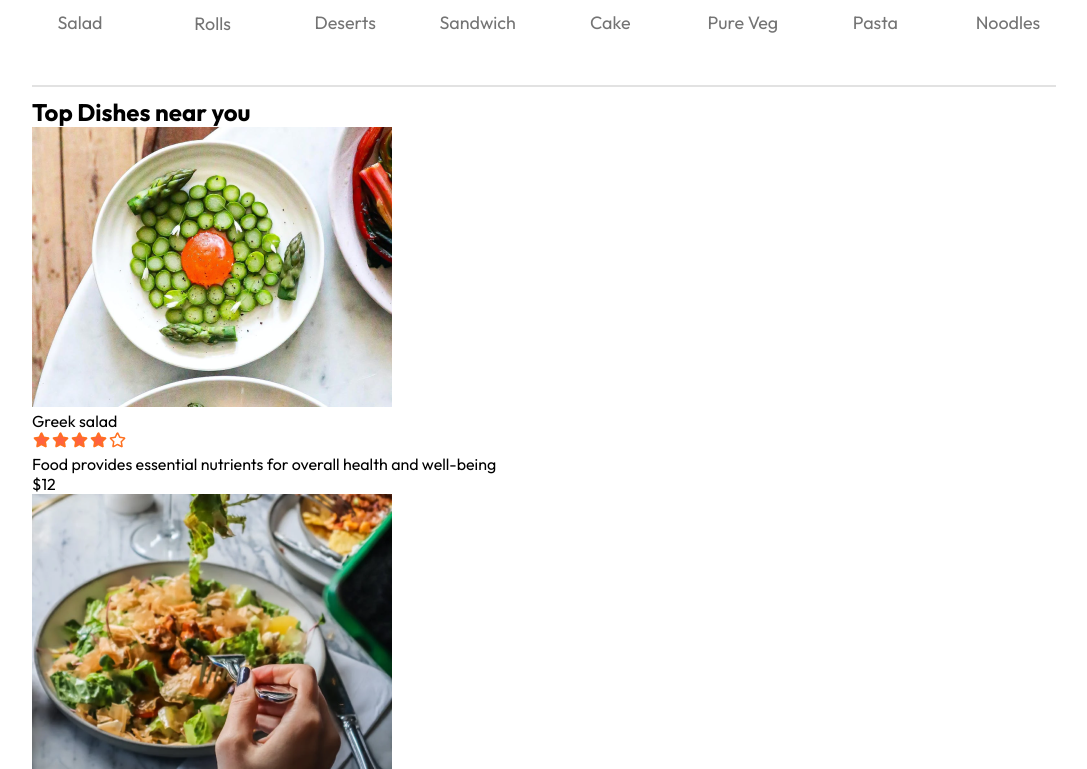
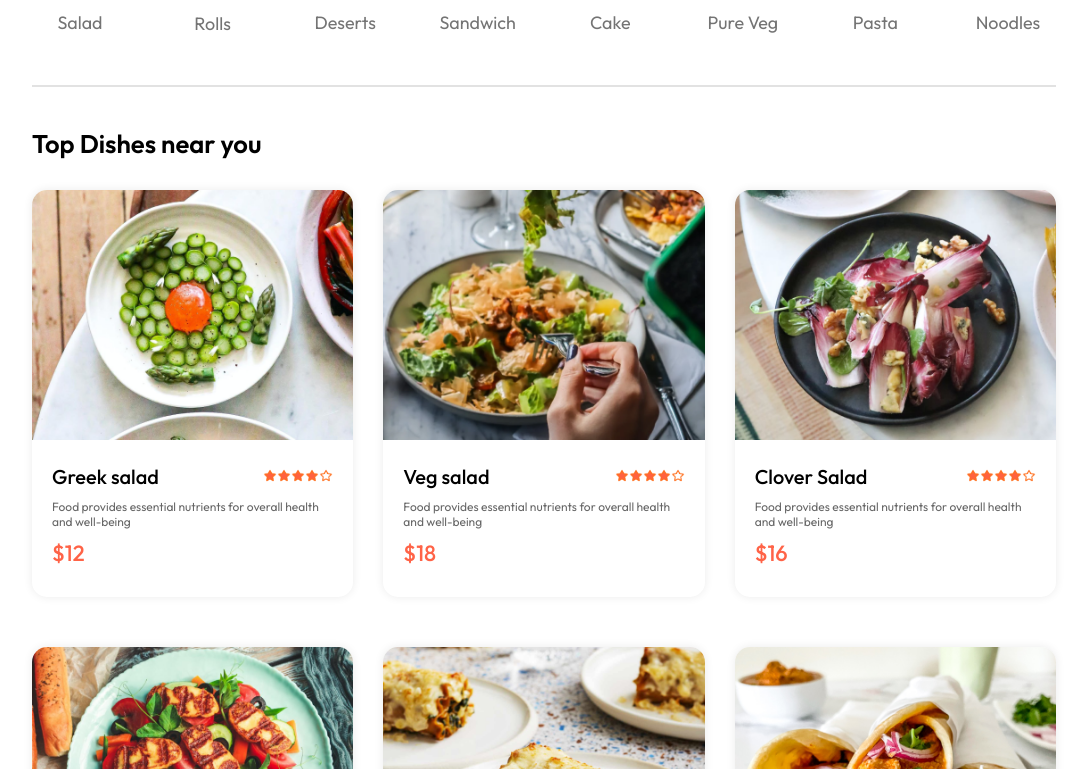
Before and after one commit to ThishmiGunawardhana/TastyTrails_MERN, a React (Vite) app in the folder frontend/: page / in a window 1280 px wide. Shown: the part 851-1620 px from the top of the page, without its empty margins (96-1183 px from the left). Built offline with nearby package versions, Linux system fonts and the light colour scheme.

Commit message:
add css properties for food items

```diff
--- a/frontend/src/components/FoodDisplay/FoodDisplay.css
+++ b/frontend/src/components/FoodDisplay/FoodDisplay.css
@@ -0,0 +1,14 @@
+.food-display{
+    margin-top: 30px;
+}
+.food-display h2{
+    font-size: max(2vw,24px);
+    font-weight: 600;
+}
+.food-display-list{
+    display: grid;
+    grid-template-columns: repeat(auto-fill,minmax(240px,1fr));
+    margin-top: 30px;
+    gap: 30px;
+    row-gap: 50px;
+}
--- a/frontend/src/components/FoodItem/FoodItem.css
+++ b/frontend/src/components/FoodItem/FoodItem.css
@@ -0,0 +1,38 @@
+.food-item{
+    width: 100%;
+    margin: auto;
+    border-radius: 15px;
+    box-shadow: 0px 0px 10px #00000015;
+    transition: 0.3s;
+    animation: fadeIn 1s;
+}
+.food-item-image{
+    width: 100%;
+    border-radius: 15px 15px 0px 0px;
+}
+.food-item-info{
+    padding: 20px;
+}
+.food-item-name-rating{
+    display: flex;
+    justify-content: space-between;
+    align-items: center;
+    margin-bottom: 10px;
+}
+.food-item-name-rating img{
+    width: 70px;
+}
+.food-item-name-rating p{
+    font-size: 20px;
+    font-weight: 500;
+}
+.food-item-desc{
+    color: #676767;
+    font-size: 12px;
+}
+.food-item-price{
+    color: tomato;
+    font-size: 22px;
+    font-weight: 500;
+    margin: 10px 0px;
+}
--- a/frontend/src/components/FoodItem/FoodItem.jsx
+++ b/frontend/src/components/FoodItem/FoodItem.jsx
@@ -1,13 +1,22 @@
 // eslint-disable-next-line no-unused-vars
-import React from 'react'
+import React, { useState } from 'react'
 import './FoodItem.css'
 import { assets } from '../../assets/assets'
 
 const FoodItem = ({id,name,price,description,image}) => {
+
+    const [itemCount,setItemCount] = useState(0)
+
   return (
     <div className='food-item'>
         <div className="food-item-img-container">
             <img className='food-item-image' src={image} alt="" />
+            {itemCount
+                ?<img className='add' onClick={()=>setItemCount(prev=>prev+1)} src={assets.add_icon_white} alt="" />
+                :<div className='food-item-counter'>
+
+                </div>
+            }
         </div>
         <div className="food-item-info">
             <div className="food-item-name-rating">
```
